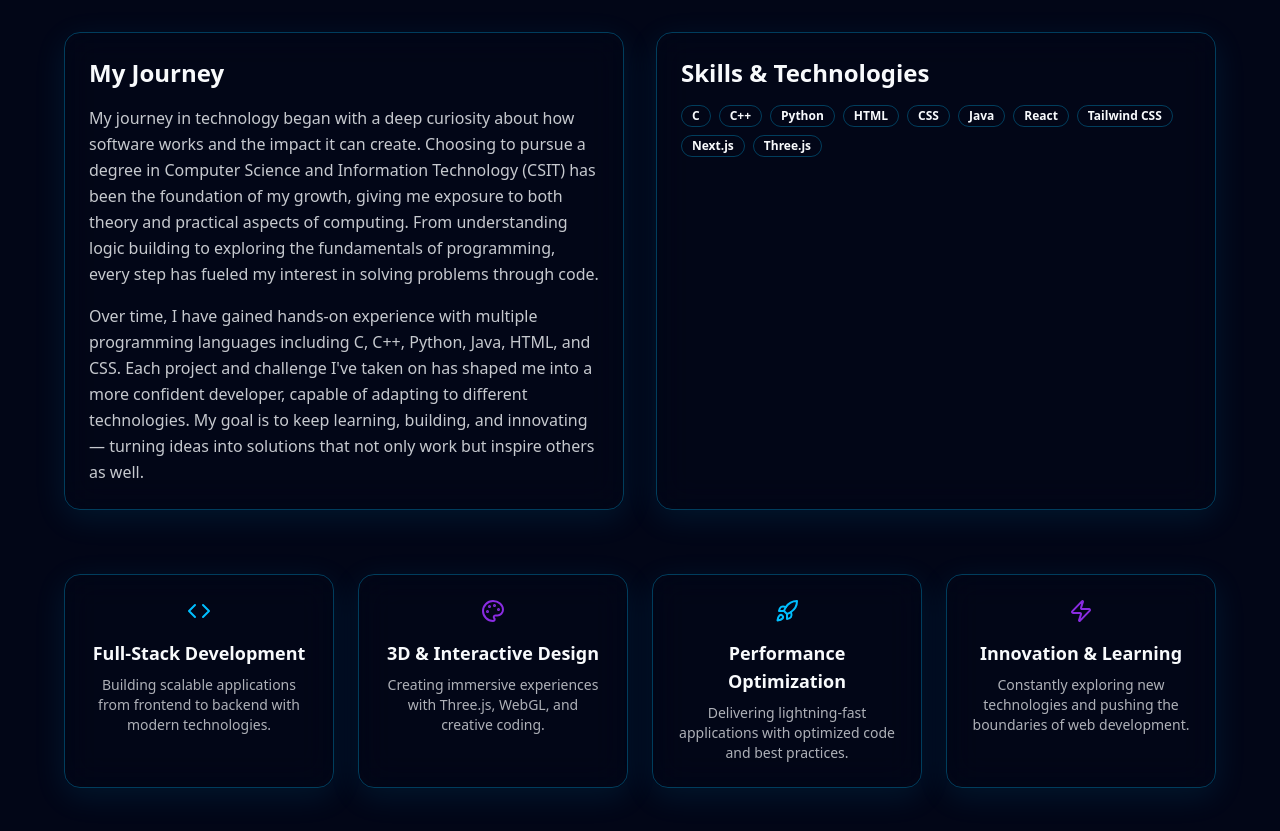
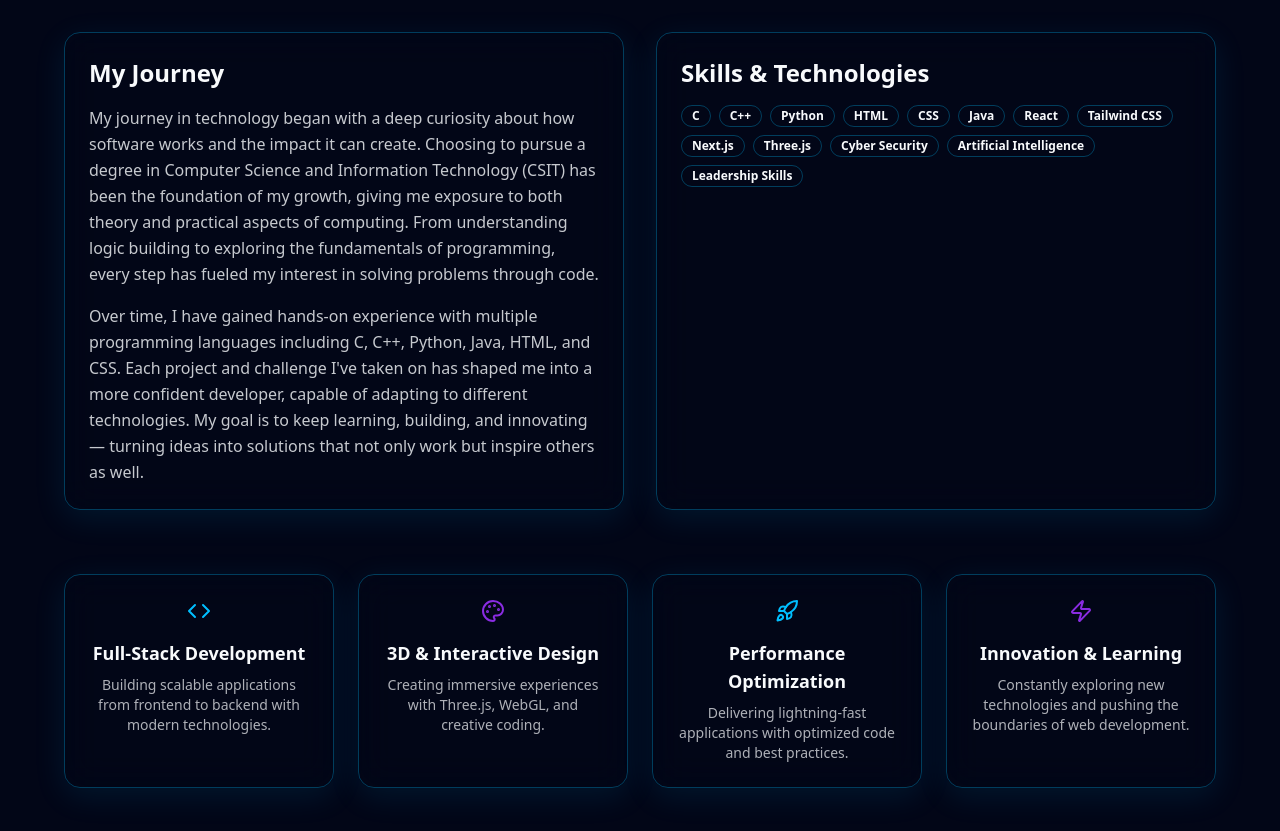
Before and after one commit to ayan-9/spline-spark-folio, a React (Vite) app: page / in a window 1280 px wide. Shown: the part 1040-1871 px from the top of the page. Built offline with nearby package versions, Linux system fonts and the light colour scheme.

Commit message:
Add skills to about section
Add cybersecurity, artificial intelligence, and leadership skills to the skills section of the About page.

```diff
--- a/src/components/AboutSection.tsx
+++ b/src/components/AboutSection.tsx
@@ -5,7 +5,8 @@ import { Code, Palette, Rocket, Zap } from "lucide-react";
 const AboutSection = () => {
   const skills = [
     "C", "C++", "Python", "HTML", "CSS", "Java",
-    "React", "Tailwind CSS", "Next.js", "Three.js"
+    "React", "Tailwind CSS", "Next.js", "Three.js",
+    "Cyber Security", "Artificial Intelligence", "Leadership Skills"
   ];
 
   const features = [
```
